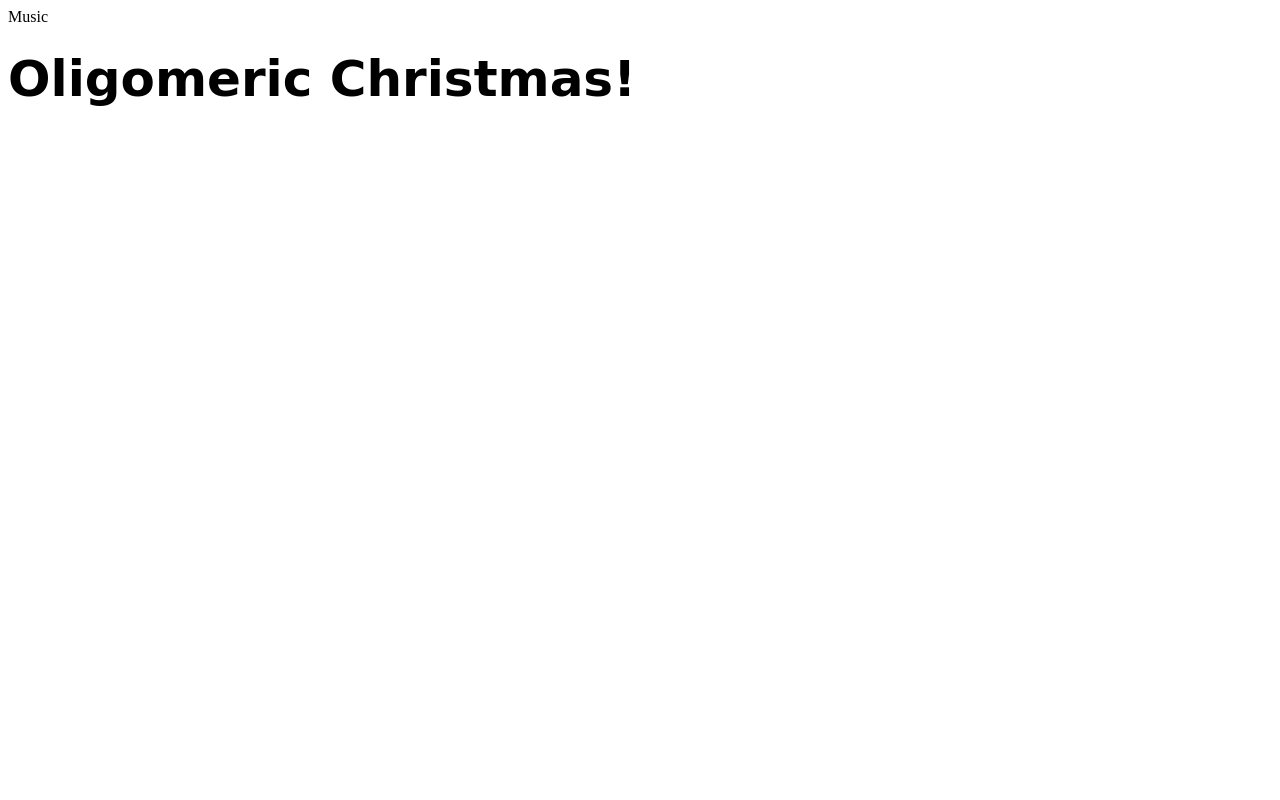
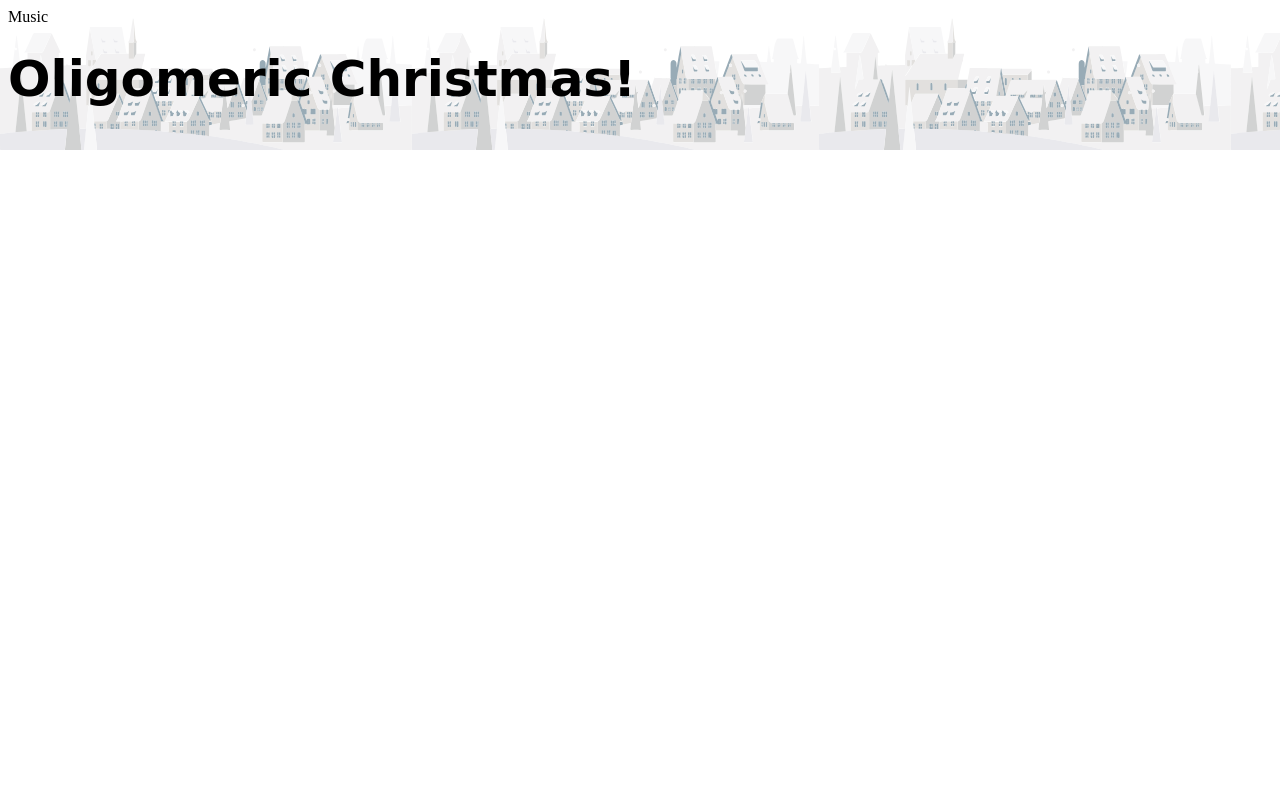
Before and after one commit to CopenhagenCenterForGlycomics/oligomeric.christmas, a website: page www/index.html in a window 1280 px wide. Shown: the top 800 px of the page. Drawn offline with Linux system fonts and the light colour scheme; a web font is replaced by a local one.

Commit message:
Add background image

```diff
--- a/www/index.html
+++ b/www/index.html
@@ -26,10 +26,22 @@
 			font-size: 50px;
 			position: absolute;
 		}
+		body:before {
+			position: absolute;
+			top: 0;
+			left: 0;
+			content: ' ';
+			width: 100vw;
+			height: 100vh;
+			background-image: url('houses_wide.svg');
+			background-repeat: repeat-x;
+			background-size: auto 150px;
+			opacity: 0.5;
+		}
 	</style>
 </head>
 <body>
-<section>
+<section class="header">
 	<h1>Oligomeric Christmas!</h1>
 	<audio id="jingles" loop="true">
 	    <source src="Winter-Rose-Garden-60-Second.mp3" type="audio/mp3">
```
Also changed, not shown: www/houses_wide.svg (added).
